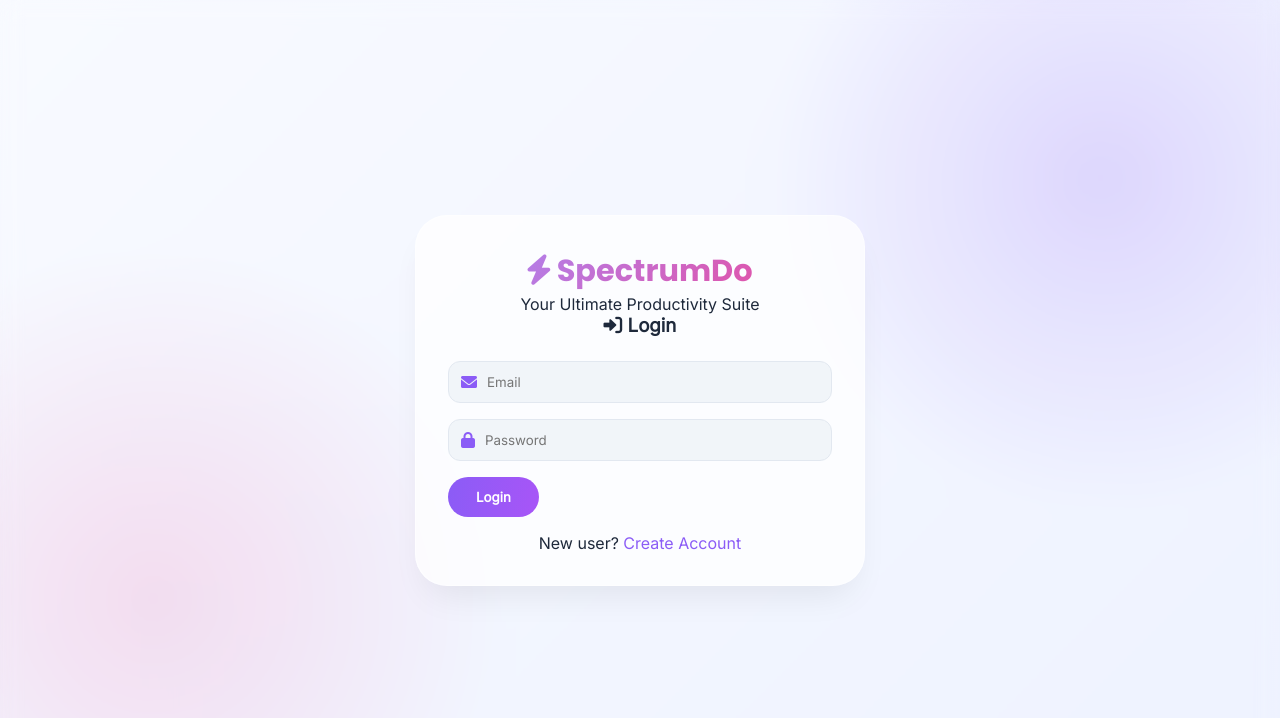
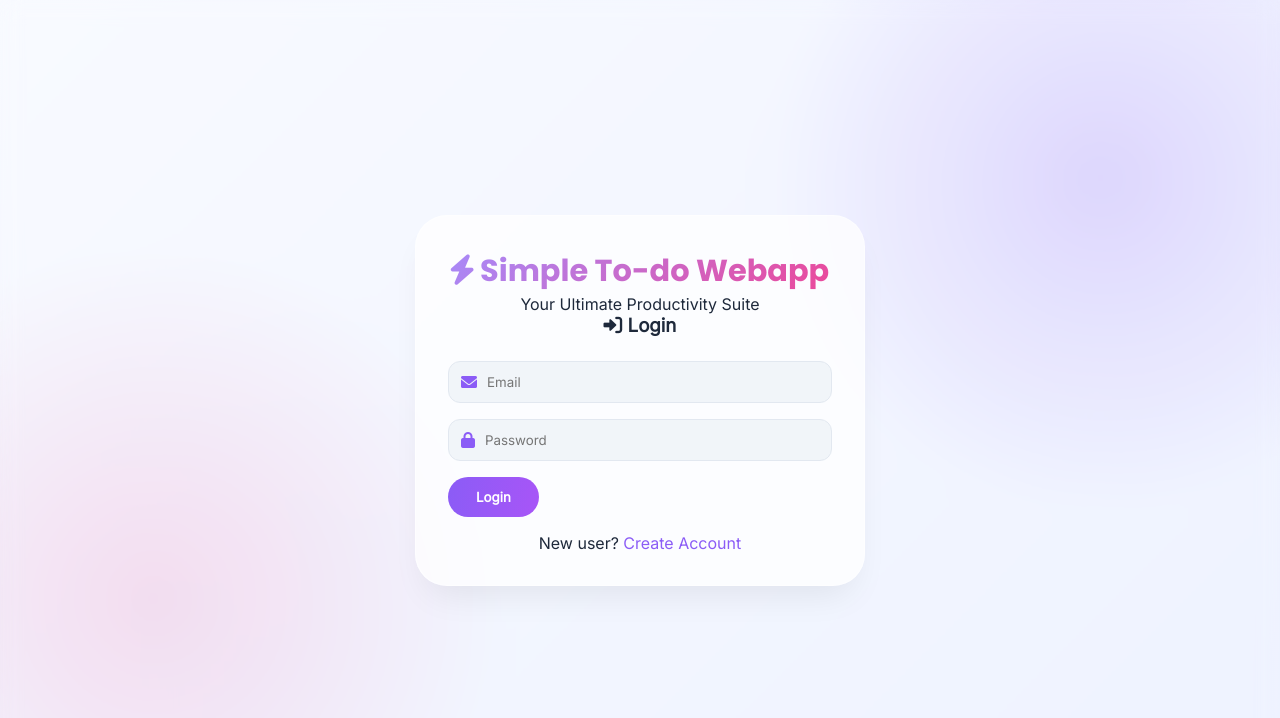
Before and after one commit to shivambhati9980/spectrumdo-backend, a plain HTML site: page frontend/index.html in a window 1280 px wide. Drawn offline with nearby package versions, Linux system fonts and the light colour scheme.

Commit message:
Change app name to Simple To-do Webapp

```diff
--- a/frontend/index.html
+++ b/frontend/index.html
@@ -3,7 +3,7 @@
 <head>
   <meta charset="UTF-8">
   <meta name="viewport" content="width=device-width, initial-scale=1.0, user-scalable=yes">
-  <title>✨ SpectrumDo — The Ultimate To-Do Experience</title>
+  <title>✨ Simple To-do Webapp — The Ultimate To-Do Experience</title>
   <link rel="stylesheet" href="https://cdnjs.cloudflare.com/ajax/libs/font-awesome/6.0.0-beta3/css/all.min.css">
   <link href="https://fonts.googleapis.com/css2?family=Inter:opsz,wght@14..32,300;400;500;600;700;800&family=Poppins:wght@400;500;600;700&display=swap" rel="stylesheet">
   <script src="https://cdn.jsdelivr.net/npm/sortablejs@latest/Sortable.min.js"></script>
@@ -416,7 +416,7 @@
 <div id="loginContainer" class="login-container">
   <div class="login-card glass-card">
     <div class="logo" style="text-align: center;">
-      <h1><i class="fas fa-bolt"></i> SpectrumDo</h1>
+      <h1><i class="fas fa-bolt"></i> Simple To-do Webapp</h1>
       <p>Your Ultimate Productivity Suite</p>
     </div>
 
@@ -459,7 +459,7 @@
   <div class="app-container">
     <div class="top-bar glass-card">
       <div class="logo">
-        <h1><i class="fas fa-bolt"></i> SpectrumDo</h1>
+        <h1><i class="fas fa-bolt"></i> Simple To-do Webapp</h1>
         <p>Welcome, <span id="userName"></span>!</p>
       </div>
       <div style="display: flex; gap: 15px;">
```
